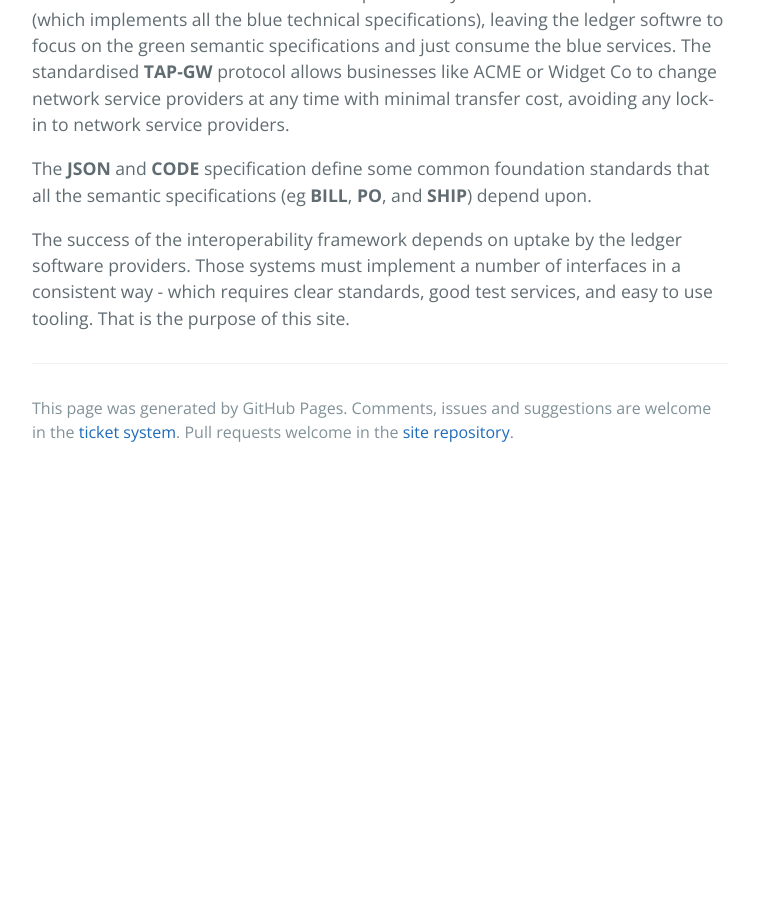
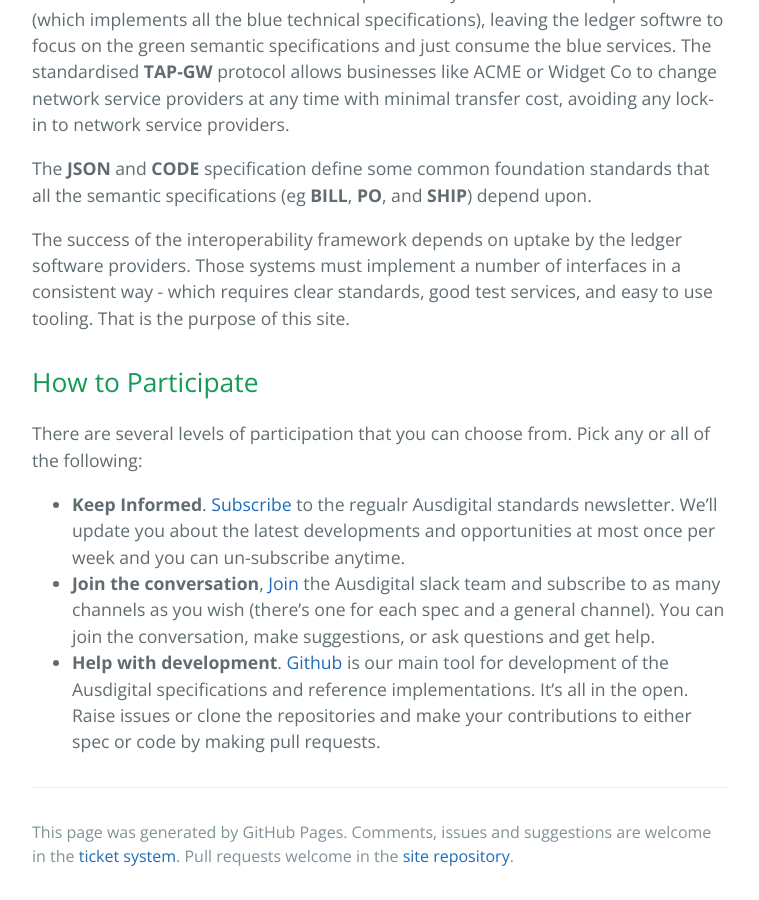
Before and after one commit to ausdigital/ausdigital.github.io, a Jekyll site: the page built from index.md, in a window 1280 px wide and 900 px high, scrolled down 2945 px. Shown: the whole window, without its empty margins (328-1087 px from the left). Built offline with Jekyll 4.4.1, drawn with Linux system fonts in a browser that asks for light colours; our own code applies the rules of GitHub Pages for plain Markdown files; before the commit the page ends 3421 px from its top, so only the background shows below that.

Commit message:
Add participation instructions.

```diff
--- a/index.md
+++ b/index.md
@@ -39,3 +39,10 @@ The network infrastructure will be often provided by a network service provider
 The **JSON**  and **CODE** specification define some common foundation standards that all the semantic specifications (eg **BILL**, **PO**, and **SHIP**) depend upon.
 
 The success of the interoperability framework depends on uptake by the ledger software providers. Those systems must implement a number of interfaces in a consistent way - which requires clear standards, good test services, and easy to use tooling.  That is the purpose of this site.
+
+## How to Participate
+
+There are several levels of participation that you can choose from.  Pick any or all of the following:
+* **Keep Informed**.  [Subscribe](http://eepurl.com/ctZ6hf) to the regualr Ausdigital standards newsletter.  We'll update you about the latest developments and opportunities at most once per week and you can un-subscribe anytime.
+* **Join the conversation**,  [Join](http://chat.ausdigital.org/) the Ausdigital slack team and subscribe to as many channels as you wish (there's one for each spec and a general channel).  You can join the conversation, make suggestions, or ask questions and get help.
+* **Help with development**.  [Github](https://github.com/ausdigital) is our main tool for development of the Ausdigital specifications and reference implementations. It's all in the open.  Raise issues or clone the repositories and make your contributions to either spec or code by making pull requests.
```
